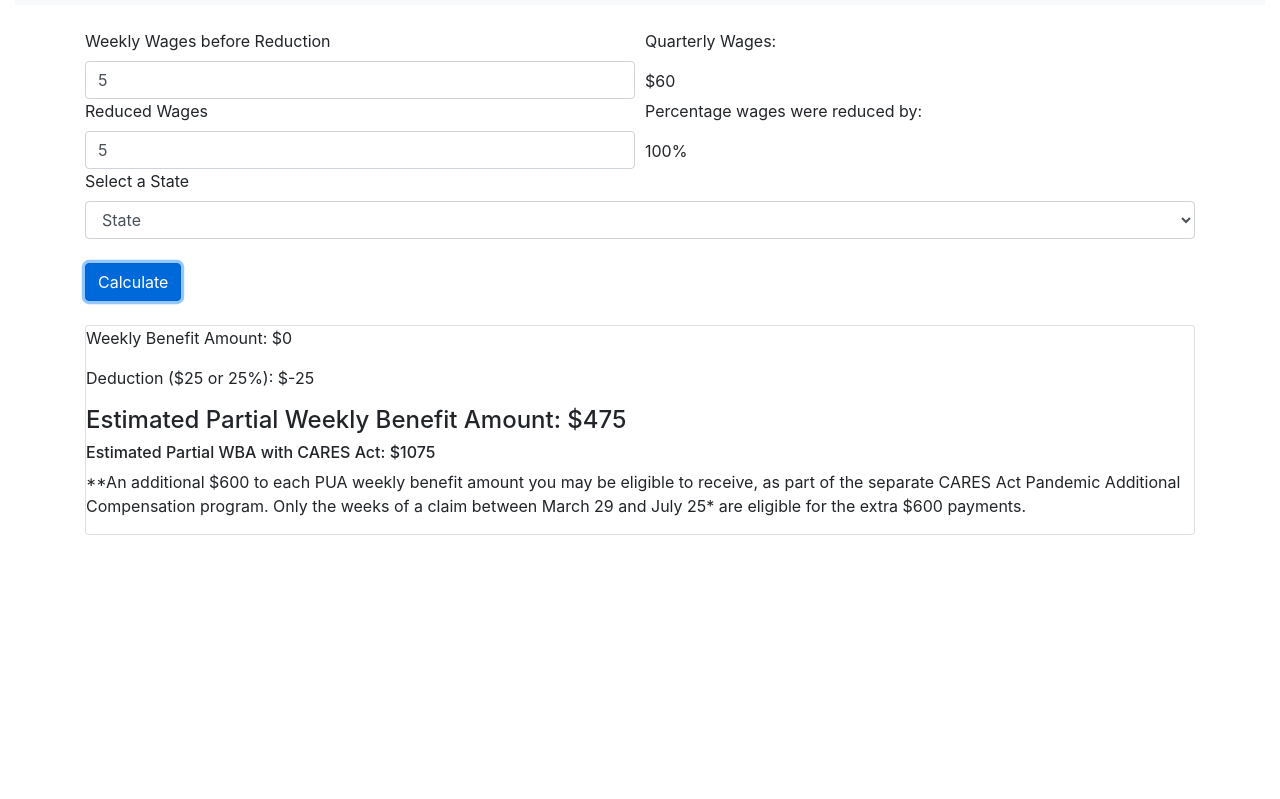
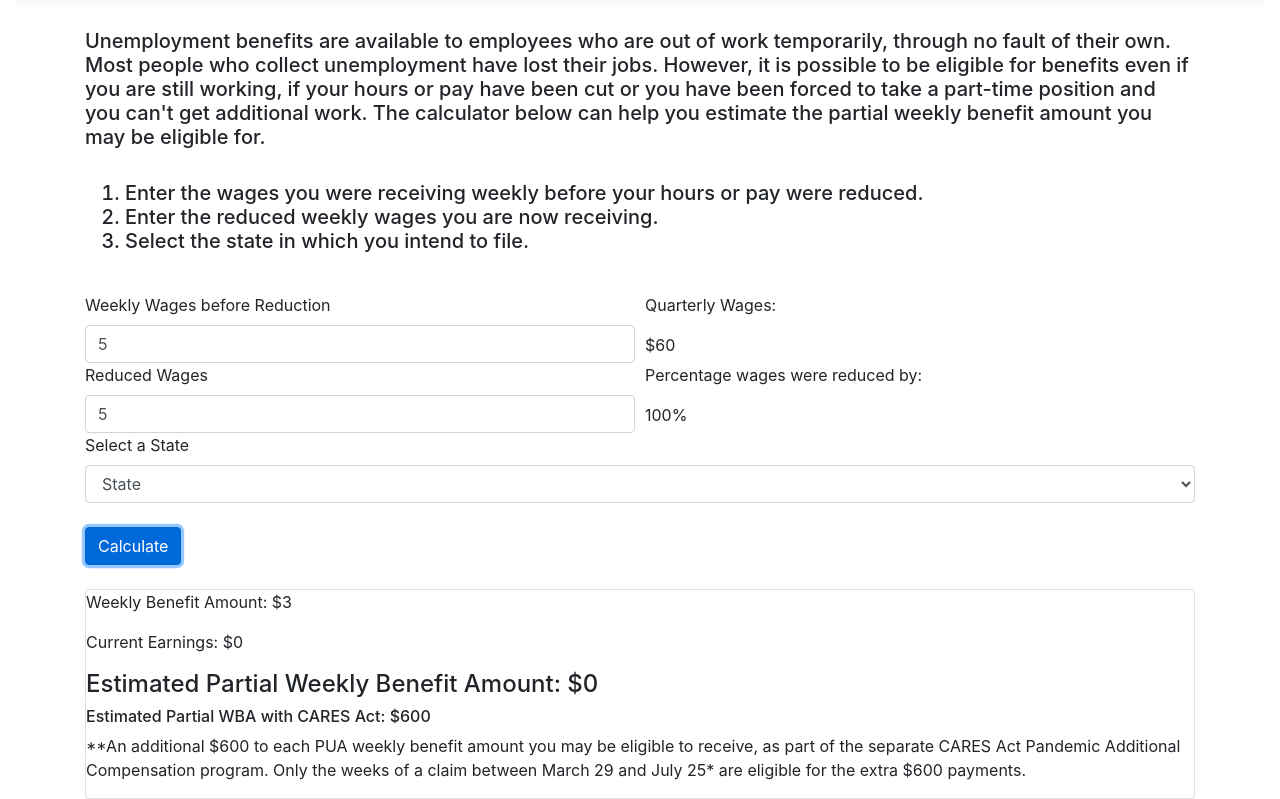
Before and after one commit to anabee/PartialWBA, a plain HTML site: page partialwba.html in a window 1280 px wide. Both pictures are taken after typing "5", "5" into the empty fields and a click on the button "Calculate". Shown: the part 51-850 px from the top of the page. Before the commit the page ends 800 px from the top, so only its background shows below. Drawn offline with nearby package versions, Linux system fonts and the light colour scheme.

Commit message:
Added info and NJ

```diff
--- a/partialwba.html
+++ b/partialwba.html
@@ -28,6 +28,18 @@
     </div>
 <br>
     <div class="container">
+        <h5>
+            Unemployment benefits are available to employees who are out of work temporarily, through no fault of their own. Most people who collect unemployment have lost their jobs. However, it is possible to be eligible for benefits even if you are still working, if your hours or pay have been cut or you have been forced to take a part-time position and you can't get additional work. The calculator below can help you estimate the partial weekly benefit amount you may be eligible for.
+        </h5>
+        <br>
+        <h5>
+            <ol>
+                <li>Enter the wages you were receiving weekly before your hours or pay were reduced.</li>
+                <li>Enter the reduced weekly wages you are now receiving.</li>
+                <li>Select the state in which you intend to file.</li>
+            </ol>
+        </h5>
+        <br>
         <form>
             <div class="form-row">
                 <div class="col">
--- a/partialwba.js
+++ b/partialwba.js
@@ -38,11 +38,12 @@ $("form").on("submit", function(e){
     percentRed = (redWages / origWages) * 100
     $(percentageReduced).text(percentRed+"%")
 
-    if(inputState = "California (CA)"){
-        californiaCalc()
+    if (inputState = "New Jersey (NJ)"){
+        newJerseyCalc();
     }
 })
 
+// ************** CALIFORNIA *********************
 function californiaCalc(){
     var wbaCalcCAdata
     function wbaCalcCA() {
@@ -103,3 +104,64 @@ function californiaCalc(){
     stimulusNote.text("**An additional $600 to each PUA weekly benefit amount you may be eligible to receive, as part of the separate CARES Act Pandemic Additional Compensation program. Only the weeks of a claim between March 29 and July 25* are eligible for the extra $600 payments.");
 
 }
+// ************** NEW JERSEY *********************
+function newJerseyCalc(){
+    var wbaCalcNJ
+    function wbaCalcNJ() {
+        if ((origWages * 0.6) <= 713){
+        return wbaCalcNJ= (origWages * 0.6)
+        } else {
+        return wbaCalcNJ= 713
+        }
+    };
+    wbaCalcNJ();
+    console.log(wbaCalcNJ)
+
+    var currentEarningsNJ
+    var calcNJ
+    function crntEarningsNJ(){
+        calcNJ = origWages - (origWages*(percentRed/100))
+        if (calcNJ <= 713) {
+            return currentEarningsNJ = calcNJ
+        } else {
+            return currentEarningsNJ = "NOT ELIGIBLE"
+        }
+    };
+    crntEarningsNJ();
+    console.log (currentEarningsNJ);
+
+    var estWBANJ
+    function estimatedWbaNJ(){
+        if (calcNJ <= 713) {
+           return estWBANJ = calcNJ - (calcNJ*0.2)
+        } else {
+            return estWBANJ = "NOT ELIGIBLE"
+        }
+    };
+    estimatedWbaNJ();
+    console.log (estWBANJ);
+
+    var careAmntNJ = estWBANJ+ 600;
+
+    var wbaDivNJ = $("<div>");
+    var njWBA = $("<p>");
+    var njCrrntEarnings = $("<p>");
+    var njEstimatedPWBA = $("<h4>");
+    var stimulusAmntNJ = $("<h6>");
+    var stimulusNoteNJ = $("<p>");
+
+    wbaDivNJ.append(njWBA);
+    wbaDivNJ.append(njCrrntEarnings);
+    wbaDivNJ.append(njEstimatedPWBA);
+    wbaDivNJ.append(stimulusAmntNJ);
+    wbaDivNJ.append(stimulusNoteNJ);
+
+    cardHoldingDiv.append(wbaDivNJ);
+
+    njWBA.text("Weekly Benefit Amount: $" +wbaCalcNJ);
+    njCrrntEarnings.text("Current Earnings: $" +currentEarningsNJ);
+    njEstimatedPWBA.text("Estimated Partial Weekly Benefit Amount: $" +estWBANJ);
+    stimulusAmntNJ.text("Estimated Partial WBA with CARES Act: $"+careAmntNJ)
+    stimulusNoteNJ.text("**An additional $600 to each PUA weekly benefit amount you may be eligible to receive, as part of the separate CARES Act Pandemic Additional Compensation program. Only the weeks of a claim between March 29 and July 25* are eligible for the extra $600 payments.");
+
+}
```
Also changed, not shown: contacts.html (+2 -1 lines), wba.html (+7 -0 lines).
